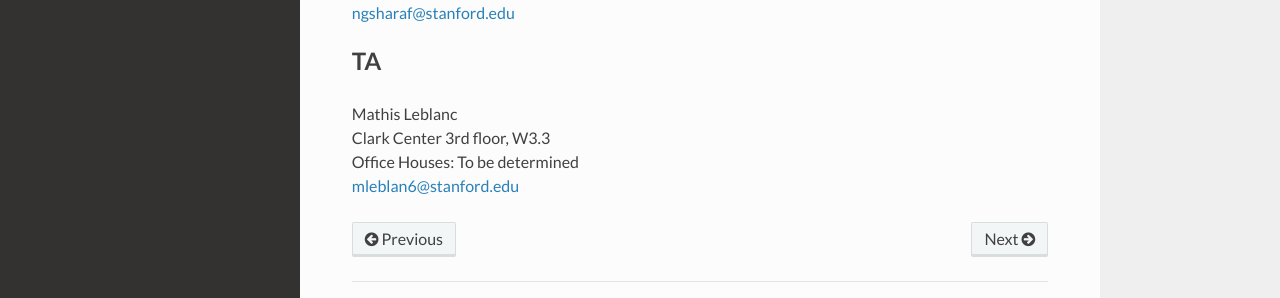
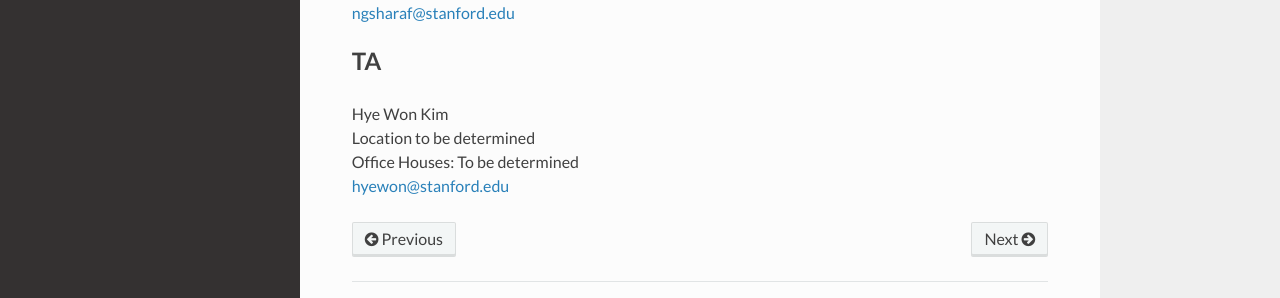
Before and after one commit to BIO120/BIO120, a Sphinx documentation site: the page built from source/instructors.rst, in a window 1280 px wide and 1009 px high. Shown: the part 622-920 px from the top of the window. Built offline with Sphinx 7.4.7 and the Read the Docs theme 3.1.0, drawn with Linux system fonts in a browser that asks for light colours; pages that are not in the unit, such as notebooks, are missing from menus.

Commit message:
update 2025

```diff
--- a/source/index.rst
+++ b/source/index.rst
@@ -18,7 +18,7 @@ In this laboratory course, we explore the fascinating world of microbial cells a
 
 A more detailed overview of course content and syllabus is provided on this website.
 
-Naima Sharaf, Jonas Cremer, Sharon Long (Faculuty), and Mathis Leblanc (TA)
+Naima Sharaf, Jonas Cremer, Sharon Long (Faculuty), and Hye Won Kim (TA)
 
 February 2024
 
--- a/source/instructors.rst
+++ b/source/instructors.rst
@@ -25,7 +25,7 @@ Faculty
 TA
 ===========
 
-| Mathis Leblanc
-| Clark Center 3rd floor, W3.3
+| Hye Won Kim
+| Location to be determined
 | Office Houses: To be determined
-| mleblan6@stanford.edu
+| hyewon@stanford.edu
```
Also changed, not shown: other parts of source/index.rst (+1 -1 lines).
